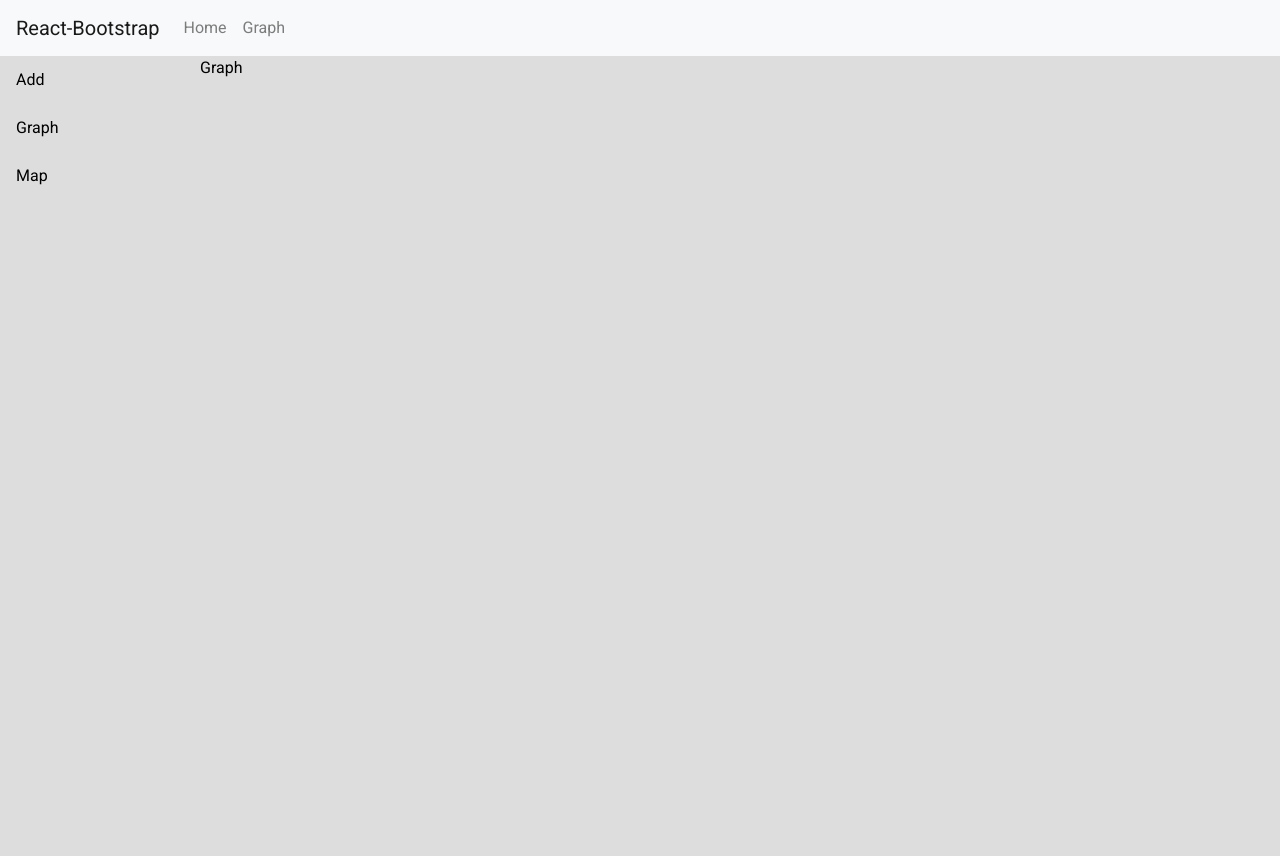
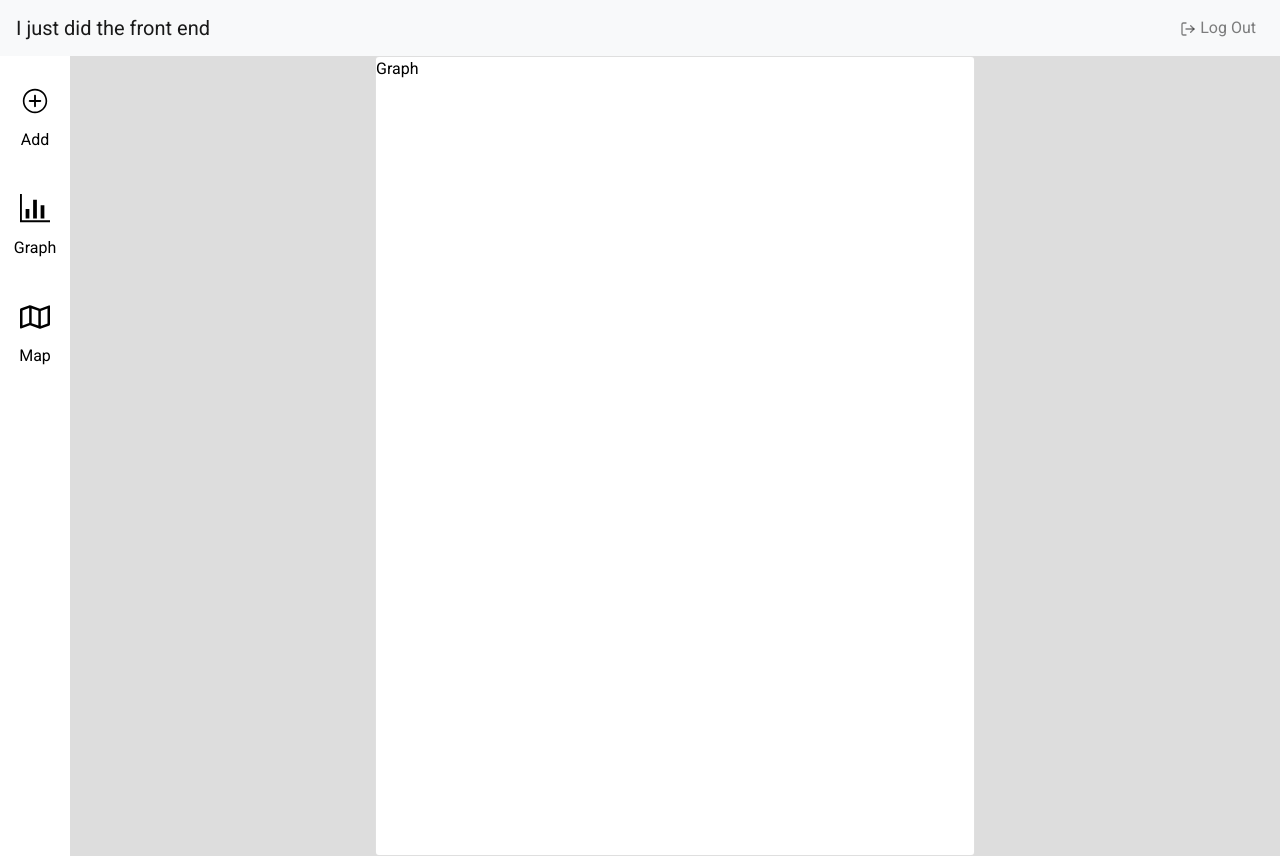
Before and after one commit to antcar112/qds-20-hackathon, a React (Create React App) app: page /graph in a window 1280 px wide. Built offline with nearby package versions, Linux system fonts and the light colour scheme.

Commit message:
i dont even know anymore

```diff
--- a/src/VerticalNav.js
+++ /dev/null
@@ -1,25 +0,0 @@
-import React from 'react';
-import Nav from 'react-bootstrap/Nav';
-import styled from 'styled-components';
-import { Link } from 'react-router-dom';
-
-const StyledVerticalNav = styled.div`
-	height: 100vh;
-	line-height: 3em;
-	padding-left: 1em;
-	width: 200px;
-`;
-
-const VerticalNav = () => {
-	return (
-		<StyledVerticalNav>
-			<Nav defaultActiveKey="/" className="flex-column">
-				<Link to="/">Add</Link>
-				<Link to="/graph">Graph</Link>
-				<Link to="/map">Map</Link>
-			</Nav>
-		</StyledVerticalNav>
-	);
-};
-
-export default VerticalNav;
--- a/src/NavComponent.js
+++ b/src/components/NavComponent.js
@@ -1,17 +1,19 @@
 import React from 'react';
 import Navbar from 'react-bootstrap/Navbar';
 import Nav from 'react-bootstrap/Nav';
+import { FiLogOut } from 'react-icons/fi';
 
 const NavComponent = () => {
 	return (
 		<div>
 			<Navbar bg="light" expand="lg">
-				<Navbar.Brand href="#home">React-Bootstrap</Navbar.Brand>
+				<Navbar.Brand href="/">I just did the front end</Navbar.Brand>
 				<Navbar.Toggle aria-controls="basic-navbar-nav" />
 				<Navbar.Collapse id="basic-navbar-nav">
-					<Nav className="mr-auto">
-						<Nav.Link href="/">Home</Nav.Link>
-						<Nav.Link href="/graph">Graph</Nav.Link>
+					<Nav className="ml-auto">
+						<Nav.Link href="#">
+							<FiLogOut /> Log Out
+						</Nav.Link>
 					</Nav>
 				</Navbar.Collapse>
 			</Navbar>
--- /dev/null
+++ b/src/components/VerticalNav/VerticalNav.js
@@ -0,0 +1,40 @@
+import React from 'react';
+import Nav from 'react-bootstrap/Nav';
+import styled from 'styled-components';
+import { IoIosAddCircleOutline } from 'react-icons/io';
+import { FaRegMap } from 'react-icons/fa';
+import { GoGraph } from 'react-icons/go';
+
+import VerticalNavLink from './VerticalNavLink';
+
+const StyledVerticalNav = styled.aside`
+	height: 100vh;
+	line-height: 3em;
+	width: 70px;
+	background-color: white;
+`;
+
+const links = [
+	{ name: 'Add', path: '/', icon: <IoIosAddCircleOutline /> },
+	{ name: 'Graph', path: '/graph', icon: <GoGraph /> },
+	{ name: 'Map', path: '/map', icon: <FaRegMap /> }
+];
+
+const VerticalNav = () => {
+	return (
+		<StyledVerticalNav>
+			<Nav defaultActiveKey="/" className="flex-column">
+				{links.map(link => (
+					<VerticalNavLink
+						key={link.name}
+						path={link.path}
+						name={link.name}
+						icon={link.icon}
+					/>
+				))}
+			</Nav>
+		</StyledVerticalNav>
+	);
+};
+
+export default VerticalNav;
--- /dev/null
+++ b/src/components/VerticalNav/VerticalNavLink.js
@@ -0,0 +1,36 @@
+import React, { useState } from 'react';
+import styled from 'styled-components';
+import { Link } from 'react-router-dom';
+
+const StyledLink = styled(Link)`
+   display: flex;
+   width: 100%;
+   flex-direction: column;
+   align-items: center;
+   margin-top: 30px;
+   font-size: 16px;
+
+   &:hover {
+      background: ;
+   }
+
+   & svg {
+      font-size: 30px;
+   }
+`;
+
+const VerticalNavLink = props => {
+	const [
+		isActive,
+		setIsActive
+	] = useState(false);
+
+	return (
+		<StyledLink to={props.path}>
+			{props.icon}
+			<span>{props.name}</span>
+		</StyledLink>
+	);
+};
+
+export default VerticalNavLink;
--- a/src/pages/Graph.js
+++ b/src/pages/Graph.js
@@ -1,7 +1,8 @@
 import React from 'react';
+import Card from '../components/Card';
 
 const Graph = () => {
-	return <div>Graph</div>;
+	return <Card>Graph</Card>;
 };
 
 export default Graph;
--- a/src/pages/Map.js
+++ b/src/pages/Map.js
@@ -1,7 +1,8 @@
 import React from 'react';
+import Card from '../components/Card';
 
 const Map = () => {
-	return <div>Map</div>;
+	return <Card>Map</Card>;
 };
 
 export default Map;
```
Also changed, not shown: src/App.js (+5 -3 lines).
